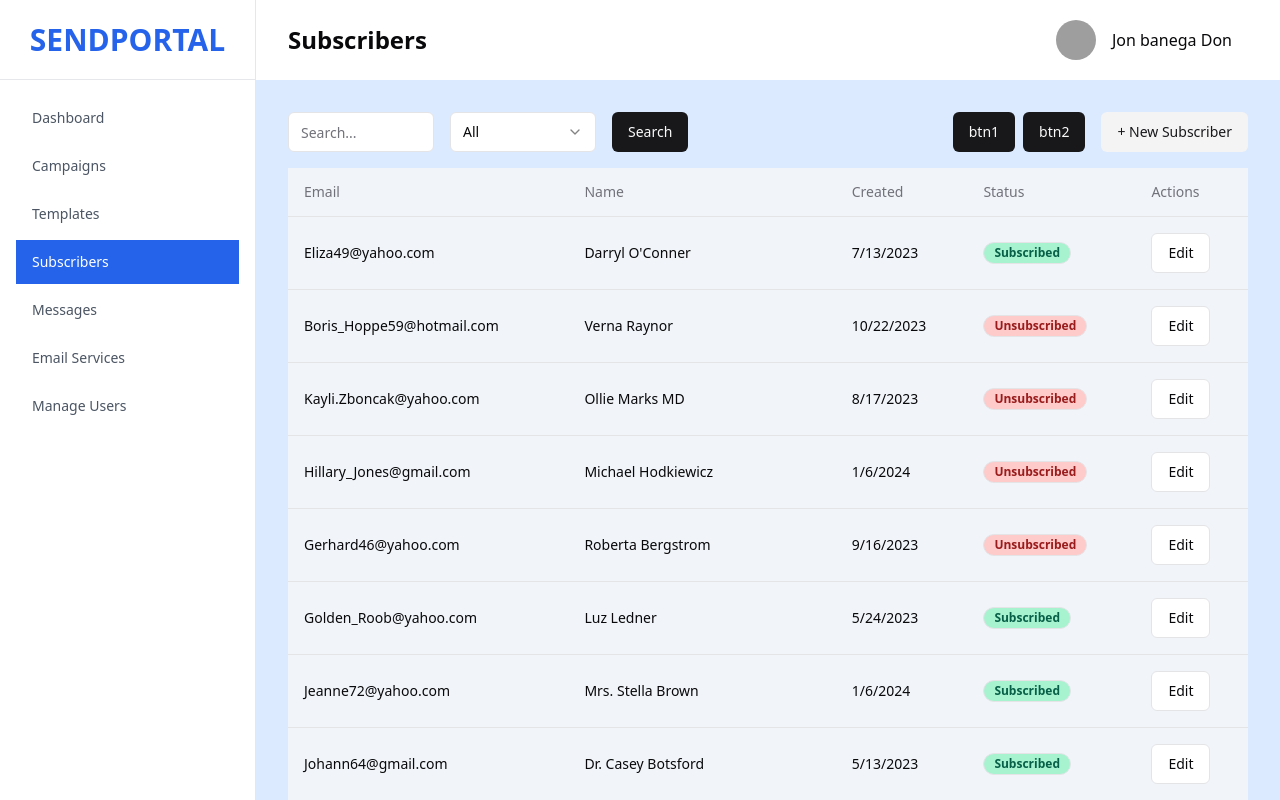
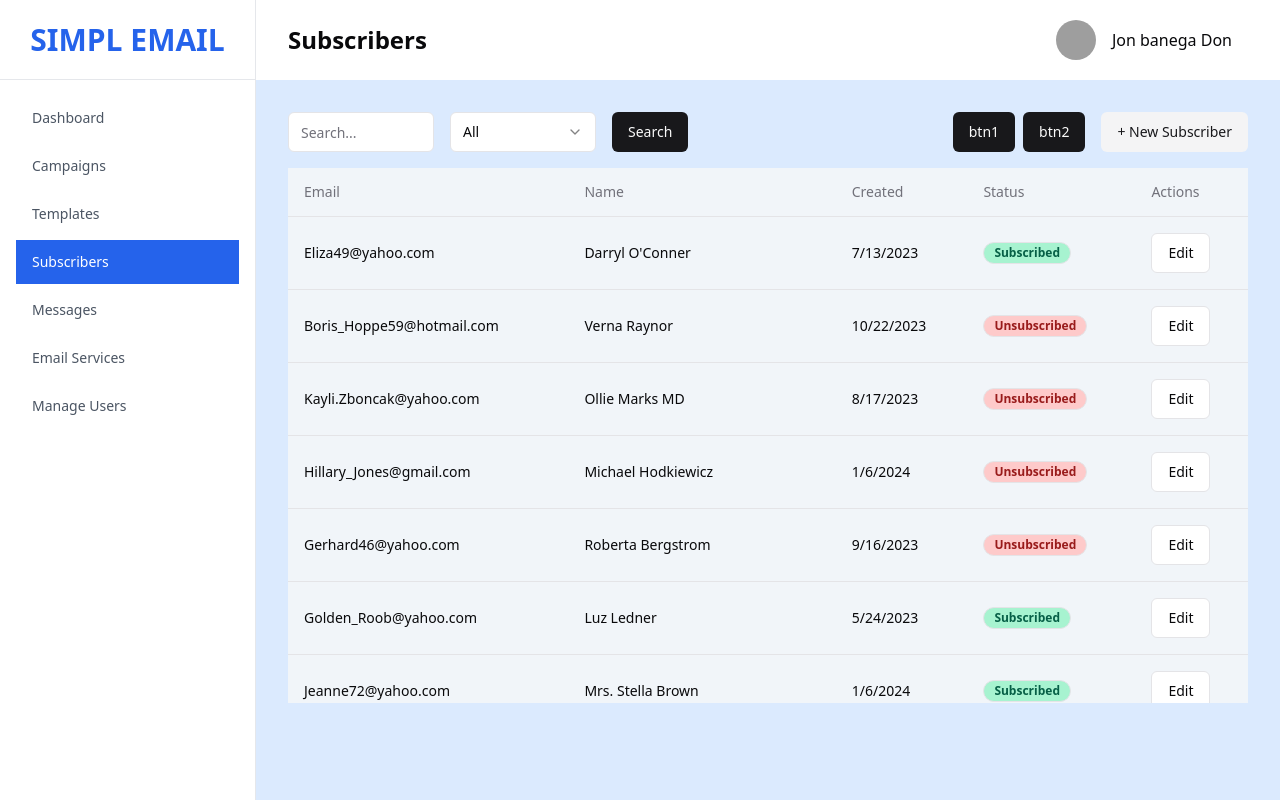
Before and after one commit to krishna-singha/mailSwift, a React (Vite) app: page /subscribers in a window 1280 px wide. Shown: the top 800 px of the page. Built offline with nearby package versions, Linux system fonts and the light colour scheme; grey boxes are pictures that could not be loaded.

Commit message:
made Subscriber section scrollable

```diff
--- a/src/components/Navigation/Sidepanel.jsx
+++ b/src/components/Navigation/Sidepanel.jsx
@@ -8,9 +8,9 @@ function Sidepanel() {
 				<div className="flex items-center justify-center h-20 border-b border-gray-200">
 					<NavLink
 						to={"/"}
-						className="text-3xl font-semibold text-blue-600"
+						className="text-3xl font-bold text-blue-600 font-sans"
 					>
-						SENDPORTAL
+						SIMPL EMAIL
 					</NavLink>
 				</div>
 				<div className="flex flex-col flex-grow p-4 overflow-auto">
--- a/src/components/Subscribers/Subscriber.jsx
+++ b/src/components/Subscribers/Subscriber.jsx
@@ -17,7 +17,7 @@ import {
 	TableCell,
 } from "@/components/ui/table";
 import { Badge } from "@/components/ui/badge";
-import tableData from "@/src/Data.";
+import tableData from "@/src/Data";
 
 function Subscriber() {
 	return (
@@ -53,7 +53,7 @@ function Subscriber() {
 				</div>
 			</div>
 
-			<div className="mt-4">
+			<div className="mt-4 overflow-auto  lg:h-[535px]">
 				<Table className="bg-slate-100">
 					<TableHeader>
 						<TableRow>
```
Also changed, not shown: src/Data.js (renamed from src/Data..js).
